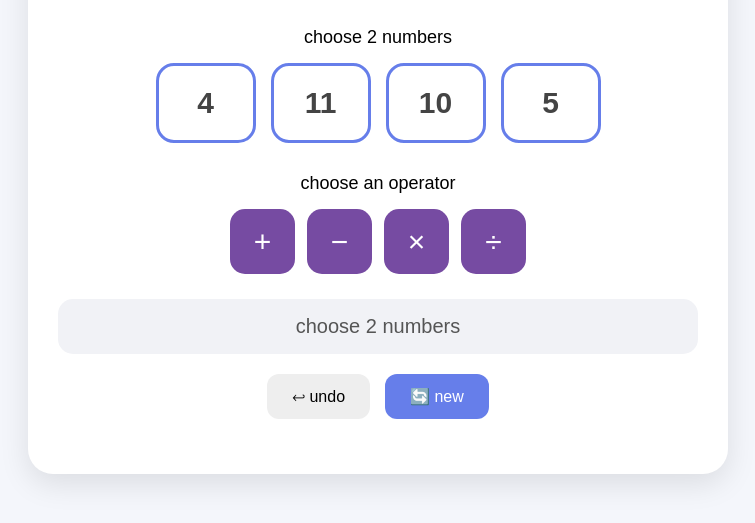
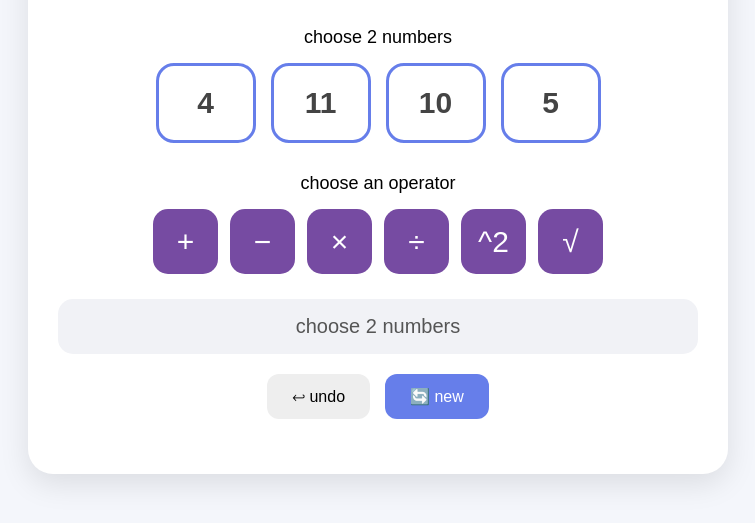
Before and after one commit to Fang1155006610/sumcom, a plain HTML site: page game.html in a window 1280 px wide. Shown: the part 277-800 px from the top of the page, without its empty margins (262-1017 px from the left). Drawn offline with Linux system fonts and the light colour scheme.

Commit message:
Update game.html

```diff
--- a/game.html
+++ b/game.html
@@ -45,6 +45,8 @@
                 <button onclick="chooseOperator('-')">−</button>
                 <button onclick="chooseOperator('*')">×</button>
                 <button onclick="chooseOperator('/')">÷</button>
+                <button onclick="chooseOperator('^2')">^2</button>
+                <button onclick="chooseOperator('Math.sqrt(number)')">√</button>
             </div>
         </div>
 
```
